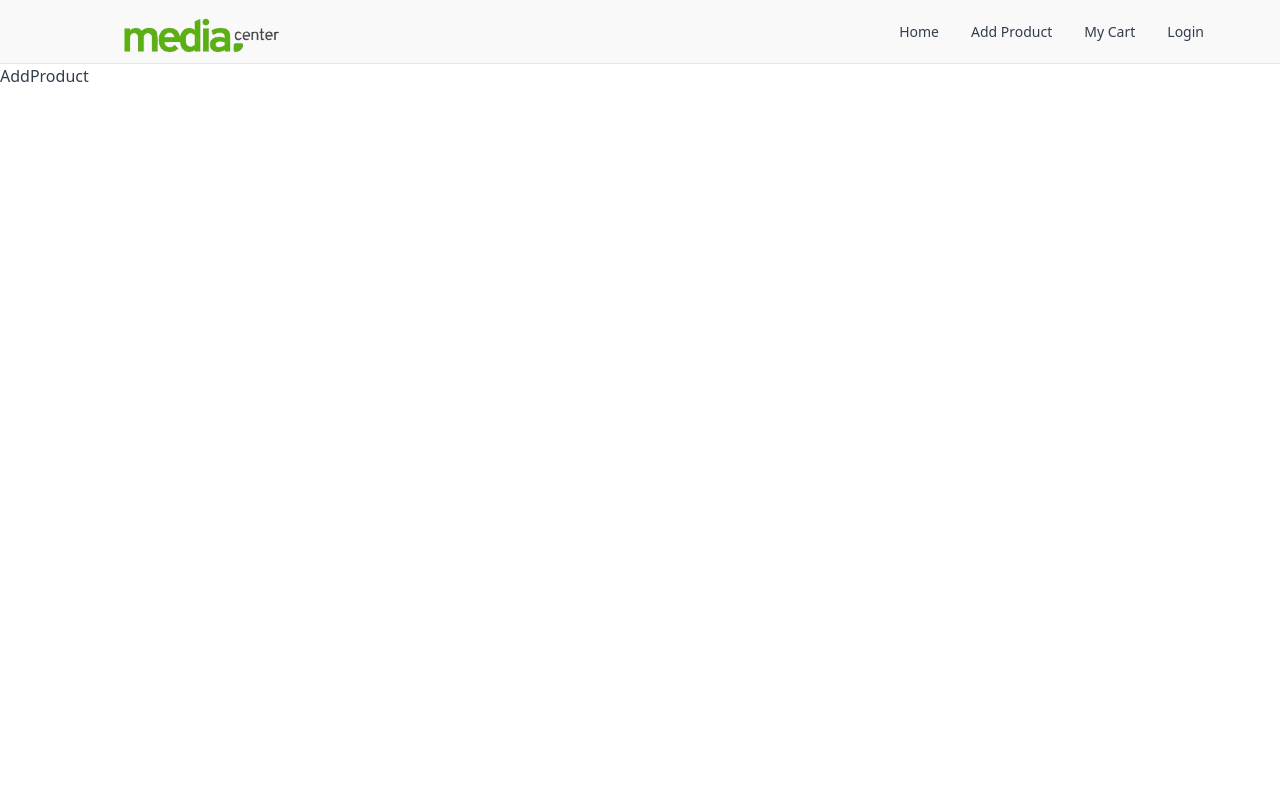
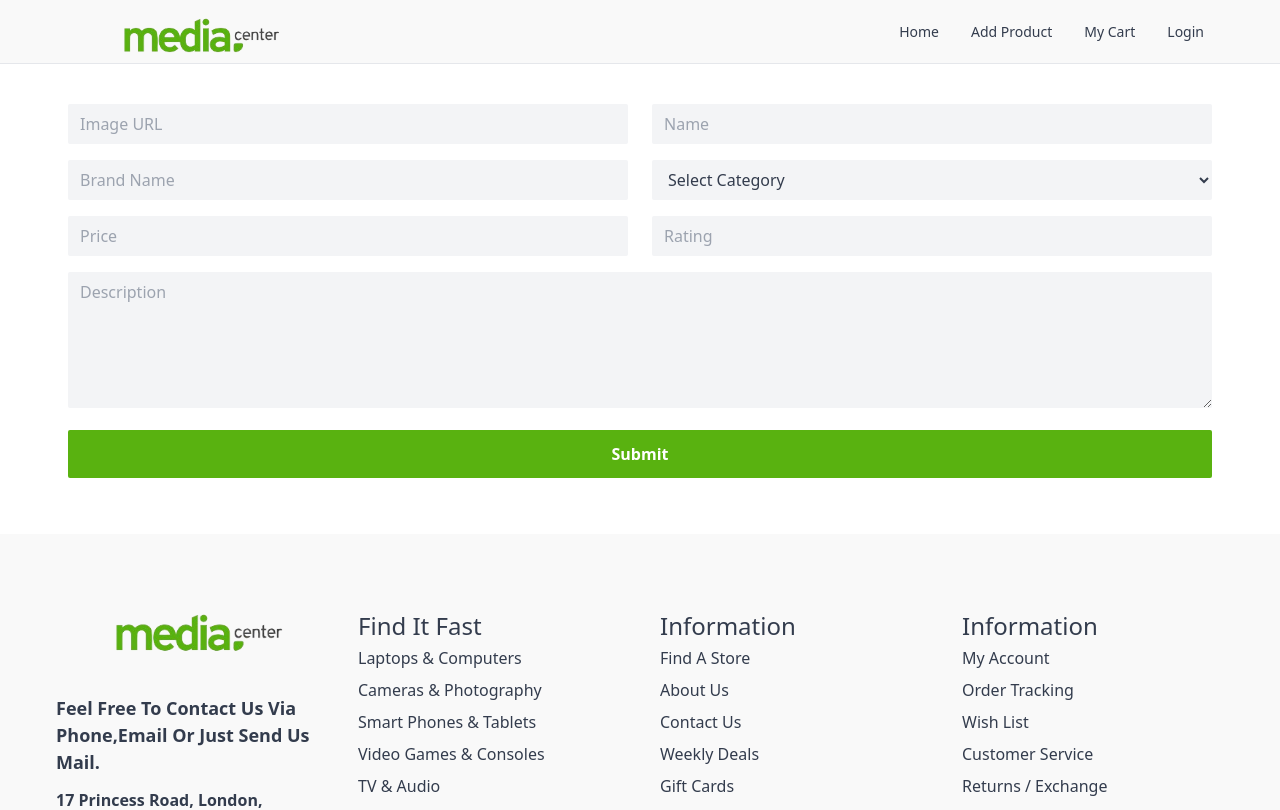
Before and after one commit to mdsajalali/MediaCenter-Frontend, a React (Vite) app: page /addProduct in a window 1280 px wide. Shown: the top 810 px of the page. Built offline with nearby package versions, Linux system fonts and the light colour scheme.

Commit message:
add product form added

```diff
--- a/src/App.jsx
+++ b/src/App.jsx
@@ -1,10 +1,12 @@
 import { Outlet } from "react-router-dom";
 import MainLayout from "./components/layout/MainLayout";
+import Footer from "./pages/Footer";
 
 const App = () => {
   return (
     <MainLayout>
       <Outlet />
+      <Footer />
     </MainLayout>
   );
 };
--- a/src/pages/AddProduct.jsx
+++ b/src/pages/AddProduct.jsx
@@ -1,8 +1,83 @@
-
 const AddProduct = () => {
   return (
-    <div>AddProduct</div>
-  )
-}
+    <div className="my-10">
+      <form className="max-w-[1200px] mx-auto px-4">
+        <div className="flex flex-wrap">
+          <div className="w-full md:w-1/2 px-3 mb-4">
+            <input
+              className="w-full bg-gray-100 rounded-sm py-2 px-3 focus:outline-none focus:bg-white focus:ring-2 focus:ring-[#59B210] focus:border-transparent"
+              type="text"
+              name="url"
+              placeholder="Image URL"
+            />
+          </div>
+          <div className="w-full md:w-1/2 px-3 mb-4">
+            <input
+              className="w-full bg-gray-100 rounded-sm py-2 px-3 focus:outline-none focus:bg-white focus:ring-2 focus:ring-[#59B210] focus:border-transparent"
+              type="text"
+              name="name"
+              placeholder="Name"
+            />
+          </div>
+        </div>
+        <div className="flex flex-wrap">
+          <div className="w-full md:w-1/2 px-3 mb-4">
+            <input
+              className="w-full bg-gray-100 rounded-sm py-2 px-3 focus:outline-none focus:bg-white focus:ring-2 focus:ring-[#59B210] focus:border-transparent"
+              type="text"
+              name="brand"
+              placeholder="Brand Name"
+            />
+          </div>
+          <div className="w-full md:w-1/2 px-3 mb-4">
+            <select
+              className="w-full bg-gray-100 rounded-sm py-2 px-3 focus:outline-none focus:bg-white focus:ring-2 focus:ring-[#59B210] focus:border-transparent"
+              name="category"
+            >
+              <option value="">Select Category</option>
+              <option value="electronics">Camera</option>
+              <option value="clothing">Laptop</option>
+              <option value="home">Phone</option>
+              {/* Add more categories as needed */}
+            </select>
+          </div>
+        </div>
+        <div className="flex flex-wrap">
+          <div className="w-full md:w-1/2 px-3 mb-4">
+            <input
+              className="w-full bg-gray-100 rounded-sm py-2 px-3 focus:outline-none focus:bg-white focus:ring-2 focus:ring-[#59B210] focus:border-transparent"
+              type="number"
+              name="price"
+              placeholder="Price"
+            />
+          </div>
+          <div className="w-full md:w-1/2 px-3 mb-4">
+            <input
+              className="w-full bg-gray-100 rounded-sm py-2 px-3 focus:outline-none focus:bg-white focus:ring-2 focus:ring-[#59B210] focus:border-transparent"
+              type="number"
+              name="rating"
+              placeholder="Rating"
+            />
+          </div>
+        </div>
+        <div className="w-full px-3 mb-4">
+          <textarea
+            className="w-full bg-gray-100 rounded-sm py-2 px-3 focus:outline-none focus:bg-white focus:ring-2 focus:ring-[#59B210] focus:border-transparent"
+            name="description"
+            placeholder="Description"
+            rows="5"
+          ></textarea>
+        </div>
+        <div className="w-full px-3 mb-4">
+          <input
+            type="submit"
+            value="Submit"
+            className="w-full bg-[#59B210] rounded-sm text-white  font-semibold py-3 hover:bg-[#0E53A5]  transition-all hover:scale-95 cursor-pointer"
+          />
+        </div>
+      </form>
+    </div>
+  );
+};
 
-export default AddProduct
+export default AddProduct;
--- a/src/pages/Home.jsx
+++ b/src/pages/Home.jsx
@@ -1,4 +1,3 @@
-import Footer from "./Footer";
 import Hero from "./Hero";
 import HighlightProducts from "./HighlightProducts";
 import NewArrivals from "./NewArrivals";
@@ -13,7 +12,6 @@ const Home = () => {
       <Products />
       <TopBrands />
       <HighlightProducts />
-      <Footer />
     </>
   );
 };
```
